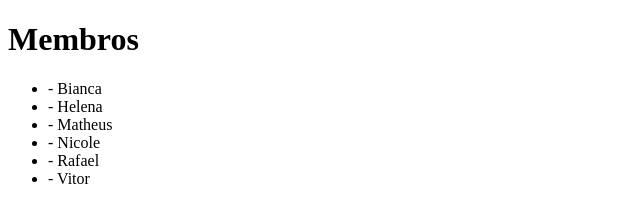
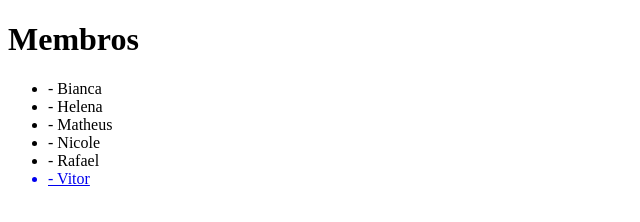
Before and after one commit to ProjetoIntegrador-2-2025/portfolio, a plain HTML site: page index.html in a window 1280 px wide. Shown: the full height of the page, 0-640 px from the left. Drawn offline with Linux system fonts and the light colour scheme.

Commit message:
FEAT: add link

```diff
--- a/index.html
+++ b/index.html
@@ -13,7 +13,7 @@
         <li>- Matheus</li>
         <li>- Nicole</li>
         <li>- Rafael</li>
-        <li>- Vitor</li>
+        <a href="vitor.html"><li>- Vitor</li></a>
     </ul>
 </body>
 </html>
```
